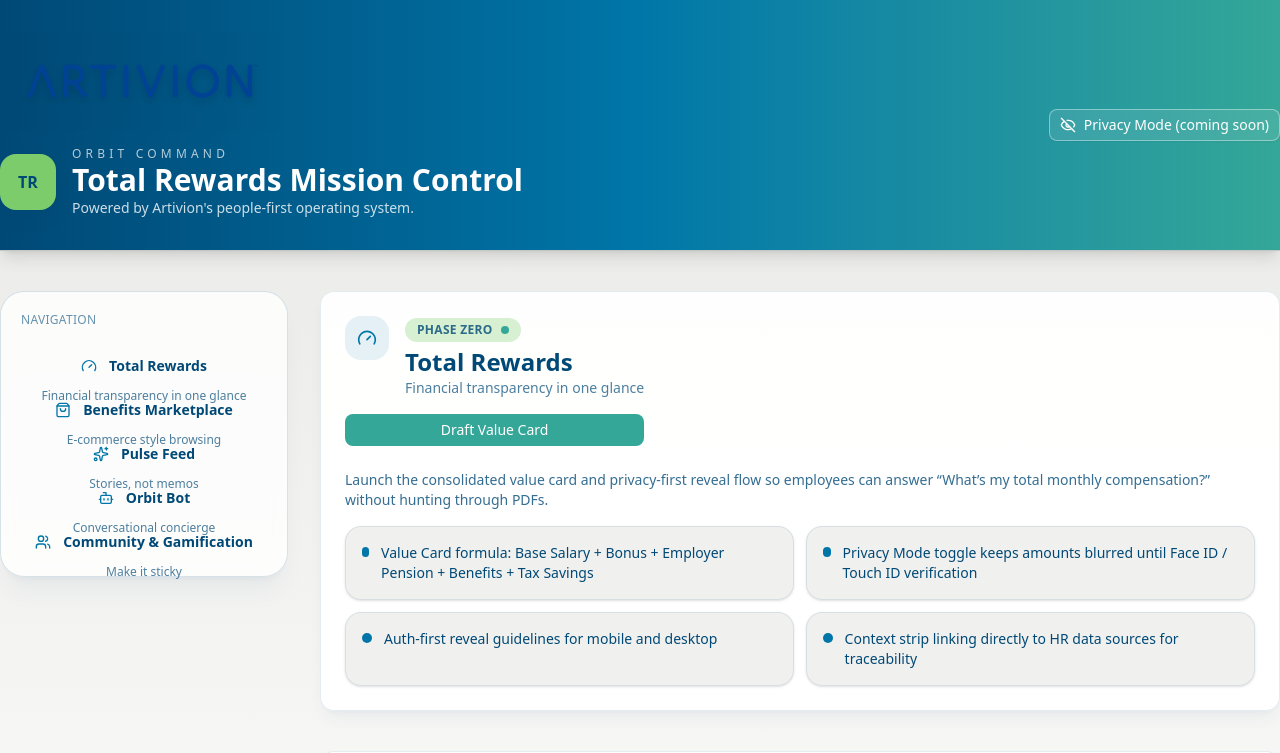
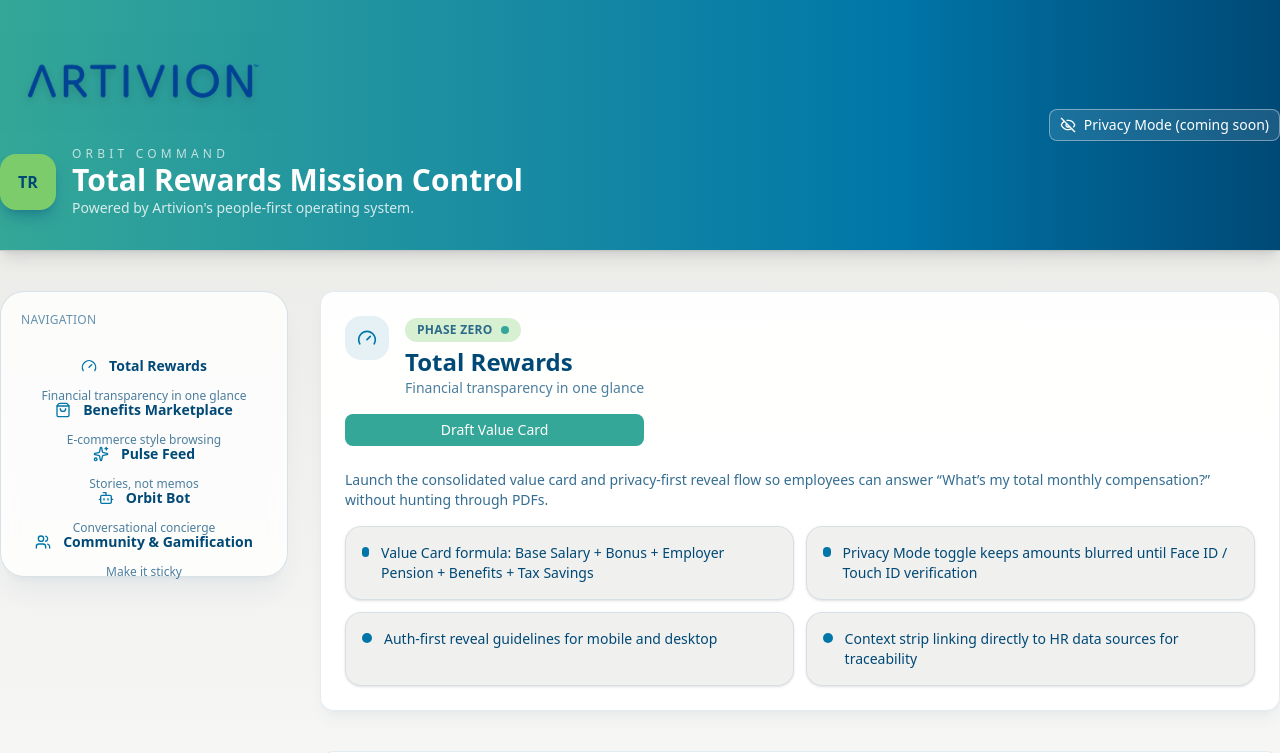
Before and after one commit to caluckenbach/cic-rt-2025, a React (Vite) app: page / in a window 1280 px wide. Shown: the top 753 px of the page. Built offline with nearby package versions, Linux system fonts and the light colour scheme.

Commit message:
improve header gradient

```diff
--- a/src/App.tsx
+++ b/src/App.tsx
@@ -95,7 +95,7 @@
 export function App() {
   return (
     <div className="min-h-screen bg-gradient-to-b from-brand-fog via-white to-brand-fog/70 text-left">
-      <header className="border-b bg-gradient-to-r from-brand-navy via-brand-azure to-brand-teal text-white shadow-lg">
+      <header className="border-b bg-gradient-to-r from-brand-teal via-brand-azure via-70% to-brand-navy text-white shadow-lg">
         <div className="container flex flex-col gap-6 py-8 sm:flex-row sm:items-center sm:justify-between">
           <div className="flex flex-col gap-4">
             <img
```
